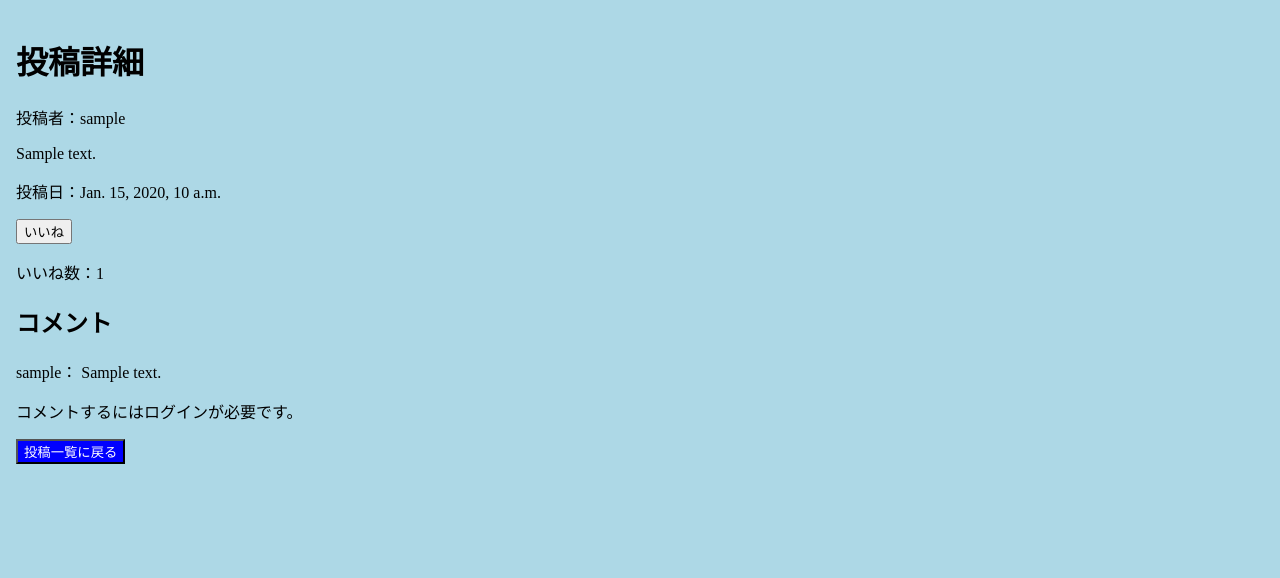
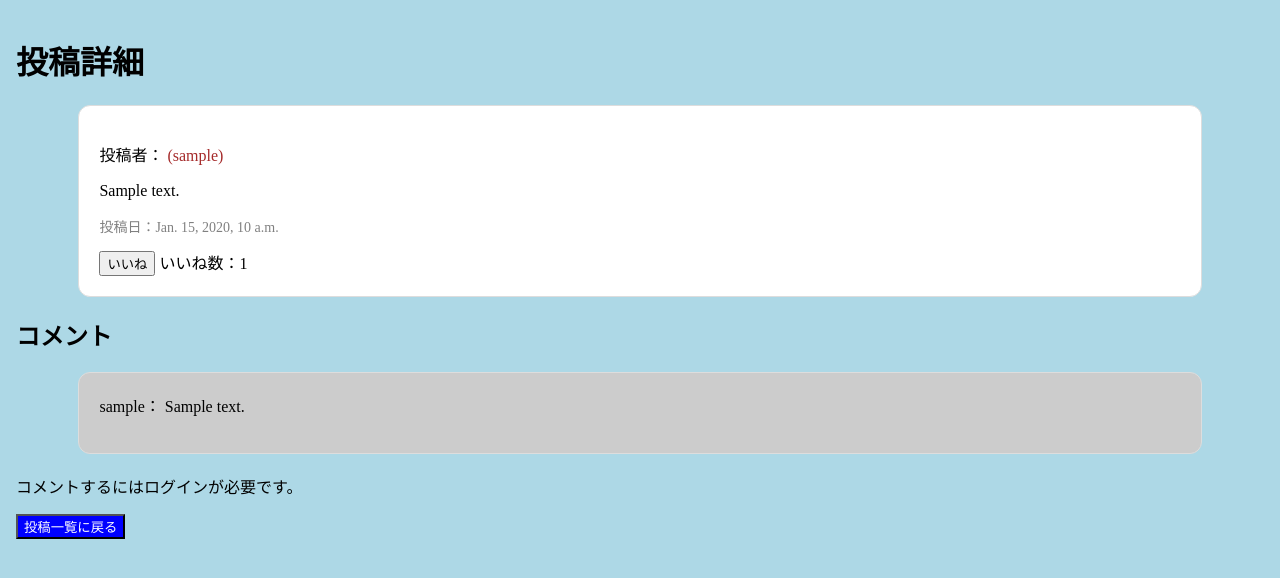
Before and after one commit to abc123615/sns-project, a Django app: page /posts/1/ in a window 1280 px wide. Shown: the top 578 px of the page. Run offline with Django 5.2, Linux system fonts and the light colour scheme; tables that the repository leaves empty hold one stand-in row (values such as "Sample post").

Commit message:
Improve comment UI and layout

```diff
--- a/posts/static/posts/style.css
+++ b/posts/static/posts/style.css
@@ -31,7 +31,7 @@ select {
     color:black
 }
 
-#post-user {
+.post-user {
     color:brown
 }
 
@@ -50,3 +50,44 @@ select {
     background-color: blue;
     color: white;
 }
+
+
+/* 投稿1件ごとのカードデザイン */
+.post-card {
+    background-color: white;
+    border: 1px solid #dddddd;
+    border-radius: 12px;
+    padding: 20px;
+    margin: 0 auto 20px;
+    width: 90%;
+    box-sizing: border-box;
+}
+
+.f-gray{
+    font-size: 14px;
+    color: gray;
+}
+
+/* 新規投稿とログアウトの位置 */
+.set {
+    margin-left: 25px;
+    margin-top: -4px;
+    margin-bottom: 16px;
+}
+
+/* パソコン表示のときだけ右に移動 */
+@media screen and (min-width: 768px) {
+    .set {
+        margin-left: 80px;
+    }
+}
+
+.comment-gray{
+    background-color: #CCCCCC;
+     border: 1px solid #dddddd;
+    border-radius: 12px;
+    padding: 20px;
+    margin: 0 auto 20px;
+    width: 90%;
+    box-sizing: border-box;
+}
--- a/posts/templates/posts/post_detail.html
+++ b/posts/templates/posts/post_detail.html
@@ -5,15 +5,21 @@
     <meta charset="UTF-8">
     <meta name="viewport" content="width=device-width, initial-scale=1.0">
     <title>投稿詳細</title>
-    <link rel="stylesheet" href="{% static 'posts/style.css' %}?v=3">
+    <link rel="stylesheet" href="{% static 'posts/style.css' %}?v=7">
 </head>
 <body>
     <h1>投稿詳細</h1>
+    <!--投稿は色を変更？-->
+<div class="post-card">
 
-    <p>投稿者：{{ post.author.username }}</p>
+    <p>投稿者：
+    <span class="post-user">
+        ({{ post.author.username }})</p>
+    </span>
     <p>{{ post.content }}</p>
-    <p>投稿日：{{ post.created_at }}</p>
-<form method="post" action="{% url 'like_toggle' post.pk %}" class="like-form">
+    <p class="f-gray">投稿日：{{ post.created_at }}</p>
+
+<form method="post" action="{% url 'like_toggle' post.pk %}" class="like-form" style="display: inline;">
     {% csrf_token %}
     <button type="submit" class="like-button">
         {% if user in post.likes.all %}
@@ -24,9 +30,10 @@
     </button>
 </form>
 
-<p>
+<span>
     いいね数：<span class="like-count">{{ post.likes.count }}</span>
-</p>
+</span>
+</div>
 
     <h2>コメント</h2>
 
@@ -34,16 +41,29 @@
 
     {% for comment in post.comments.all %}
     <p>
+    <div class="comment-gray">
         {{ comment.author.username }}：
         {{ comment.content }}
 
         {% if comment.author == user %}
+    </div>
 
-        <a href="{% url 'comment_edit' comment.pk %}">編集</a>
-    <form method="post" action="{% url 'comment_delete' comment.pk %}">
+<!--js注意。コメントのとき変更が適用失敗-->
+
+    <button
+    type="button"
+    data-url="{% url 'comment_edit' comment.pk %}"
+    onclick="window.location.href=this.dataset.url">
+    編集
+</button>
+
+    <form method="post"
+          action="{% url 'comment_delete' comment.pk %}"
+          style="display: inline;">
         {% csrf_token %}
         <button type="submit">削除</button>
     </form>
+
 {% endif %}
     </p>
 {% empty %}
@@ -153,9 +173,17 @@ commentForm.addEventListener('submit', async function(event) {
 
         const commentElement = document.createElement('p');
 
+        const commentGray = document.createElement('div');
+        commentGray.className = 'comment-gray';
+
         const editLink = document.createElement('a');
         editLink.href = "{% url 'comment_edit' 0 %}".replace('/0/', `/${data.id}/`);
-        editLink.textContent = '編集';
+
+        const editButton = document.createElement('button');
+        editButton.type = 'button';
+        editButton.textContent = '編集';
+
+        editLink.appendChild(editButton);
 
         const usernameElement = document.createElement('span');
         usernameElement.textContent = data.username + '：';
@@ -163,12 +191,14 @@ commentForm.addEventListener('submit', async function(event) {
         const contentElement = document.createElement('span');
         contentElement.textContent = data.content;
 
-        commentElement.appendChild(usernameElement);
-        commentElement.appendChild(contentElement);
-        commentElement.appendChild(document.createTextNode(' '));
+        commentGray.appendChild(usernameElement);
+        commentGray.appendChild(contentElement);
+
+        commentElement.appendChild(commentGray);
         commentElement.appendChild(editLink);
 
         const deleteForm = document.createElement('form');
+        deleteForm.style.display = 'inline';
         deleteForm.method = 'POST';
         deleteForm.action = "{% url 'comment_delete' 0 %}".replace('/0/', `/${data.id}/`);
 
```
Also changed, not shown: posts/templates/posts/post_list.html (+12 -8 lines), posts/templates/posts/profile.html (+9 -3 lines).
